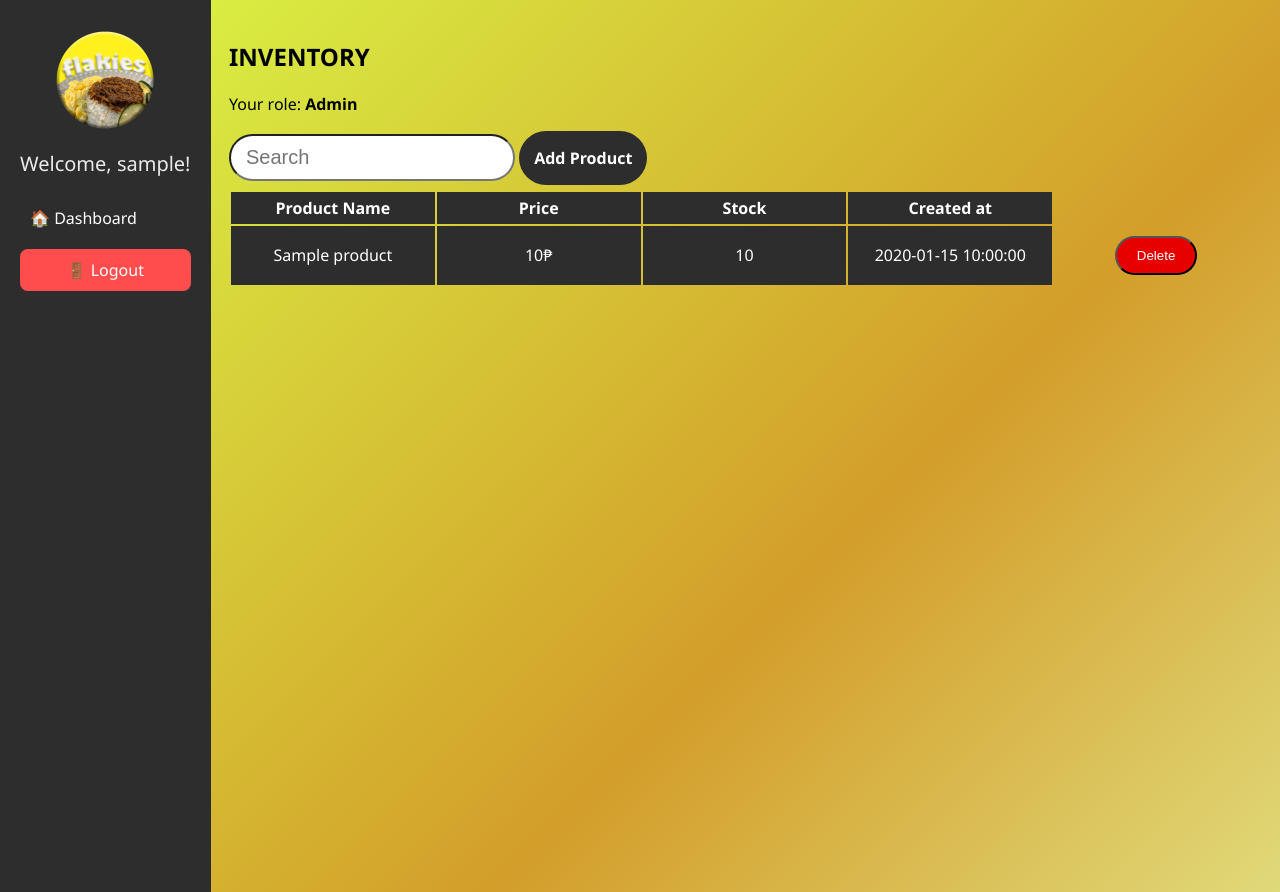
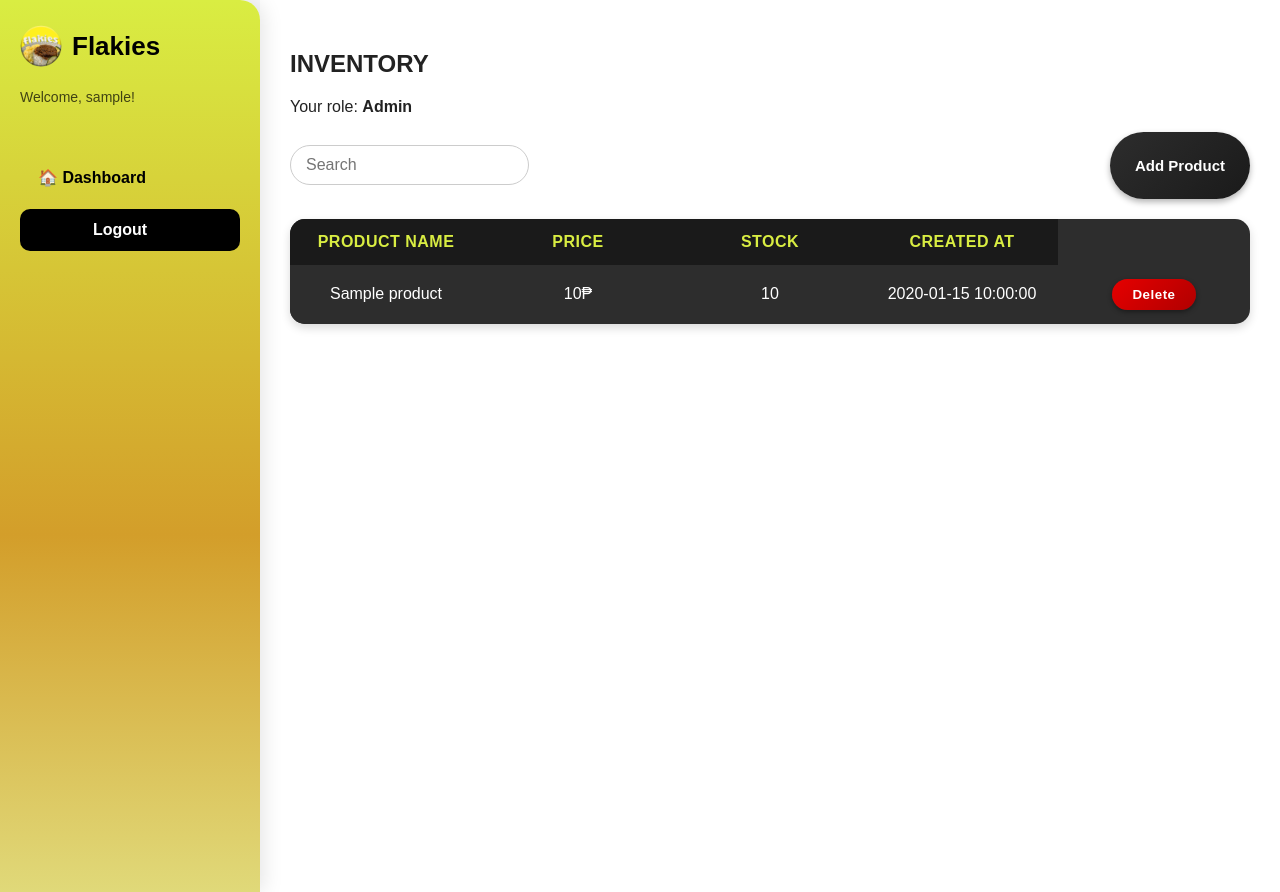
Before and after one commit to unkhown099/Flakies, a PHP site: page /encoder/ENinventory.php in a window 1280 px wide. Run offline with PHP 8.4, Linux system fonts and the light colour scheme; the visitor is signed in with stand-in values (Sample User, id 1); tables that the repository leaves empty or names only in its code hold one stand-in row (values such as "Sample post"); some libraries are stand-ins or nearby versions.

Commit message:
ENCODER DESIGN UPDATED

```diff
--- a/assets/ENcss/EN.css
+++ b/assets/ENcss/EN.css
@@ -1,40 +1,54 @@
 body {
-    margin: 0 !important;
-    padding: 0 !important;
-    font-family: "Segoe UI", sans-serif;
+    margin: 0;
+    padding: 0;
+    font-family: "Poppins", sans-serif;
+    background: #f7f8fa;
+    color: #222;
     display: flex;
     height: 100vh;
 }
 
+/* ===============================
+   SIDEBAR
+==================================*/
 .ENsidebar {
-    width: auto;
-    height: 99vh;
-    background: #2d2d2d;
-    color: #fff;
-    padding: 20px;
+    width: 260px;
+    flex-shrink: 0;
+    background: linear-gradient(180deg, #d9ed42 0%, #d39e2a 60%, #e0d979ff 100%);
+    color: #000;
+    display: flex;
     flex-direction: column;
+    padding: 25px 20px;
+    box-shadow: 4px 0 20px rgba(0, 0, 0, 0.1);
+    border-top-right-radius: 20px;
     position: fixed;
-}
-.ENsidebar .logo {
-    text-align: center;
-    justify-content: center;
-    display: flex;
-    margin-top: 10px;
-}
-.ENsidebar .welcome {
-    text-align: center;
-    font-size: 20px;
+    top: 0;
+    bottom: 0;
+    left: 0;
+    box-sizing: border-box;
 }
 
-.logo img {
-    width: 100px;
-    height: 100px;
+.ENsidebar .logo {
+    display: flex;
+    align-items: center;
+    gap: 10px;
+    font-size: 26px;
+    font-weight: 800;
+    margin-bottom: 8px;
 }
 
-.welcome {
+.ENsidebar .logo img {
+    width: 42px;
+    height: 42px;
+    border-radius: 50%;
+    object-fit: cover;
+}
+
+.ENsidebar .welcome {
     font-size: 14px;
-    margin-bottom: 20px;
-    opacity: 0.9;
+    color: rgba(0, 0, 0, 0.7);
+    margin-bottom: 25px;
+    font-weight: 500;
 }
 
 .ENmenu {
@@ -46,39 +60,88 @@ body {
     margin: 10px 0;
 }
 .ENmenu a {
+      display: flex;
+            align-items: center;
+            gap: 8px;
             text-decoration: none;
+            color: #000;
+            font-weight: 600;
+            padding: 12px 18px;
+            border-radius: 10px;
+            transition: all 0.3s ease;
+        }
+
+
+.ENmenu a.logout-link {
+    color: #ffffff; /* white or any color you like */
+    background-color: #000; /* optional — black button style */
+    font-weight: bold;
+    padding-left: 73px;
+
+}
+.ENmenu a.logout-link:hover {
+
     color: #fff;
-    padding: 10px;
-    display: block;
-    border-radius: 8px;
-    transition: background 0.3s;
 }
 .ENmenu a:hover {
     background: rgba(255, 255, 255, 0.2);
 }
 
 .ENbtn-logout {
-    background: #ff4d4d;
-    color: white;
-    padding: 10px;
+    margin-top: auto;
+    width: 100%;
+    background: linear-gradient(135deg, #000 0%, #222 100%);
+    color: #fff;
+    border: none;
+    border-radius: 10px;
+    font-weight: 600;
+    font-size: 15px;
+    padding: 12px 0;
     text-align: center;
-    border-radius: 8px;
     text-decoration: none;
-    transition: background 0.3s;
+    cursor: pointer;
+    transition: all 0.3s ease;
+    box-shadow: 0 3px 10px rgba(0, 0, 0, 0.25);
+    position: relative;
+    overflow: hidden;
 }
+
+.ENbtn-logout::before {
+    content: "";
+    position: absolute;
+    top: 0;
+    left: -100%;
+    width: 100%;
+    height: 100%;
+    background: linear-gradient(120deg, rgba(255, 255, 255, 0.15), rgba(255, 255, 255, 0));
+    transition: all 0.5s ease;
+}
+
+.ENbtn-logout:hover::before {
+    left: 100%;
+}
+
 .ENbtn-logout:hover {
-    background: #e60000;
+    transform: translateY(-3px);
+    box-shadow: 0 5px 15px rgba(0, 0, 0, 0.3);
+    background: linear-gradient(135deg, #111 0%, #000 100%);
+    border: 1px solid #e0c65a;
 }
+
 
 /*ENInventory.php*/
 .ENmain-content {
     flex-grow: 1;
     padding: 30px;
-    background: linear-gradient(135deg, #d9ed42 0%, #d39e2a 60%, #e0d979ff 100%);
-    margin-left: 209px;
-    padding: 20px;
+    background: #ffffff;
+    margin-left: 260px; /* match sidebar width */
+    width: calc(100% - 260px); /* ensures layout doesn't overlap */
+    min-height: 100vh;
+    box-sizing: border-box;
     overflow-y: auto;
 }
+
+
 .ENmain-content .INENtable {
     text-align: center;
     overflow-x: auto;
@@ -125,55 +188,223 @@ body {
     padding-bottom: 5px;
 }
 
+/* ===== BUTTON CONTAINER ===== */
 .INENbtn-container {
-    font-weight: bold;
+  display: flex;
+  align-items: center;
+  justify-content: space-between;
   flex-wrap: wrap;
   gap: 10px;
+  margin-bottom: 20px;
 }
+
 .INENbtn-container .INENadd-btn {
-    background-color: #2d2d2d;
-    color: white;
-    display: inline-flex;
-    padding-left: 15px;
-    padding-right: 15px;
-    border-radius: 30px;
-    margin-bottom: 5px;
+  background: linear-gradient(135deg, #2d2d2d, #1a1a1a);
+  color: #fff;
+  padding: 10px 25px;
+  border-radius: 50px;
+  font-weight: 600;
+  font-size: 15px;
+  border: none;
+  box-shadow: 0 3px 6px rgba(0,0,0,0.3);
+  transition: all 0.3s ease;
 }
+
 .INENbtn-container .INENadd-btn:hover {
-    background-color: #d9ed42;
+  background: linear-gradient(135deg, #d9ed42, #c0d92b);
   color: #2d2d2d;
+  transform: translateY(-2px);
   cursor: pointer;
 }
+
 .INENbtn-container .INENSearch-Text {
-    font-size: 20px;
-    padding-top: 10px;
-    padding-bottom: 10px;
-    border-radius: 30px;
-    padding-left: 15px;
+  font-size: 16px;
+  padding: 10px 15px;
+  border-radius: 25px;
+  border: 1px solid #ccc;
+  outline: none;
+  transition: all 0.3s ease;
 }
 
+.INENbtn-container .INENSearch-Text:focus {
+  border-color: #d9ed42;
+  box-shadow: 0 0 6px rgba(217, 237, 66, 0.5);
+}
+
+/* ===== TABLE ===== */
+.ENmain-content .INENtable-wrapper {
+  max-height: 400px;
+  overflow-y: auto;
+  border-radius: 15px;
+  box-shadow: 0 4px 10px rgba(0,0,0,0.15);
+  background: #2d2d2d;
+}
+
+.ENmain-content .INENtable {
+  width: 100%;
+  border-collapse: collapse;
+  table-layout: fixed;
+  color: #fff;
+}
+
+.INENtable th,
+.INENtable td {
+  padding: 14px 10px;
+  text-align: center;
+  word-wrap: break-word;
+}
+
+.INENtable th {
+  position: sticky;
+  top: 0;
+  background: #1a1a1a;
+  color: #d9ed42;
+  text-transform: uppercase;
+  letter-spacing: 0.5px;
+  font-weight: 600;
+  z-index: 2;
+}
+
+.INENtable tr {
+  transition: background 0.3s ease;
+}
+
+.INENtable tr:nth-child(even) {
+  background-color: #3a3a3a;
+}
+
+.INENtable tr:hover {
+  background-color: #4a4a4a;
+}
+
+/* ===== DELETE BUTTON ===== */
+.INENtable .INENdel-btn {
+  background: linear-gradient(135deg, #e60000, #b00000);
+  color: #fff;
+  border-radius: 50px;
+  padding: 8px 20px;
+  border: none;
+  font-weight: 600;
+  letter-spacing: 0.5px;
+  transition: all 0.3s ease;
+  box-shadow: 0 2px 5px rgba(0,0,0,0.4);
+}
+
+.INENtable .INENdel-btn:hover {
+  background: linear-gradient(135deg, #ff4747, #ff1a1a);
+  transform: scale(1.05);
+  cursor: pointer;
+}
+
+/* ===== MODAL ===== */
+/* ===== MODAL BACKDROP ===== */
 .INENmodal {
   display: none;
   position: fixed;
   z-index: 1000;
-  left: 0; top: 0;
-  width: 100%; height: 100%;
-  background-color: rgba(0, 0, 0, 0.5);
+  inset: 0;
+  background-color: rgba(0, 0, 0, 0.6);
+  backdrop-filter: blur(4px);
+  animation: fadeIn 0.3s ease;
 }
+
+/* ===== MODAL BOX ===== */
 .INENmodal-content {
-  background-color: #fff;
-  margin: 10% auto;
-  padding: 20px;
-  width: 400px;
-  border-radius: 5px;
+  background: linear-gradient(145deg, #ffffff, #f3f3f3);
+  margin: 8% auto;
+  padding: 30px 40px;
+  width: 420px;
+  border-radius: 16px;
+  box-shadow: 0 10px 25px rgba(0, 0, 0, 0.25);
   position: relative;
+  animation: popIn 0.3s ease;
+  font-family: "Poppins", sans-serif;
 }
+
+/* ===== TITLE ===== */
+.INENmodal-content h2 {
+  font-size: 22px;
+  font-weight: 700;
+  color: #2d2d2d;
+  text-align: center;
+  margin-bottom: 20px;
+}
+
+/* ===== CLOSE BUTTON ===== */
 .INENmodal .close-btn {
   position: absolute;
-  top: 10px; right: 15px;
-  font-size: 24px;
+  top: 12px;
+  right: 15px;
+  font-size: 22px;
+  color: #666;
+  cursor: pointer;
+  transition: color 0.3s ease;
+}
+
+.INENmodal .close-btn:hover {
+  color: #e60000;
+}
+
+/* ===== FORM FIELDS ===== */
+.INENmodal-content form {
+  display: flex;
+  flex-direction: column;
+  gap: 15px;
+}
+
+.INENmodal-content label {
+  font-weight: 600;
+  color: #333;
+  font-size: 15px;
+}
+
+.INENmodal-content input[type="text"],
+.INENmodal-content input[type="number"] {
+  padding: 10px 12px;
+  border: 1px solid #ccc;
+  border-radius: 10px;
+  outline: none;
+  font-size: 15px;
+  transition: border-color 0.3s, box-shadow 0.3s;
+}
+
+.INENmodal-content input:focus {
+  border-color: #d9ed42;
+  box-shadow: 0 0 5px rgba(217, 237, 66, 0.6);
+}
+
+/* ===== SUBMIT BUTTON ===== */
+.INENmodal-content button {
+  background: linear-gradient(135deg, #2d2d2d, #1a1a1a);
+  color: #fff;
+  border: none;
+  border-radius: 30px;
+  padding: 10px 0;
+  font-weight: 600;
+  font-size: 15px;
+  letter-spacing: 0.5px;
+  transition: all 0.3s ease;
   cursor: pointer;
 }
+
+.INENmodal-content button:hover {
+  background: linear-gradient(135deg, #d9ed42, #c0d92b);
+  color: #2d2d2d;
+  transform: translateY(-2px);
+}
+
+/* ===== ANIMATIONS ===== */
+@keyframes fadeIn {
+  from { opacity: 0; }
+  to { opacity: 1; }
+}
+
+@keyframes popIn {
+  from { transform: scale(0.8); opacity: 0; }
+  to { transform: scale(1); opacity: 1; }
+}
+
+
 @media (max-width: 768px) {
     .ENsidebar {
         width: 100%;
--- a/encoder/ENinventory.php
+++ b/encoder/ENinventory.php
@@ -14,15 +14,20 @@
 
 <!DOCTYPE html>
 <html lang="en">
+
 <head>
     <meta charset="UTF-8">
     <title>Flakies | Dashboard</title>
     <link rel="stylesheet" href="../assets/ENcss/EN.css">
+    <script src="https://cdn.jsdelivr.net/npm/sweetalert2@11"></script>
+
 </head>
+
 <body>
     <div class="ENsidebar">
         <div class="logo">
-            <img src="..\assets\pictures\45b0e7c9-8bc1-4ef3-bac2-cfc07174d613.png" alt="Flakies Logo" >
+            <img src="..\assets\pictures\45b0e7c9-8bc1-4ef3-bac2-cfc07174d613.png" alt="Flakies Logo">
+            <span>Flakies</span>
         </div>
         <p class="welcome">Welcome, <?php echo htmlspecialchars($username); ?>!</p>
         <ul class="ENmenu">
@@ -35,7 +40,7 @@
                 </li>
             <?php endif; ?>
             <li>
-                <a href="logout.php" class="ENbtn-logout">🚪 Logout</a>
+                <a href="logout.php" class="logout-link">Logout</a>
             </li>
         </ul>
     </div>
@@ -73,7 +78,7 @@
                             <td class="table-data"><?php echo ($row['stock']); ?></td>
                             <td class="table-data"><?php echo ($row['created_at']); ?></td>
                             <td class="INENdel-btn-container">
-                            <button class="INENdel-btn" data-id="<?php echo $row['id'];?>">Delete</button>
+                                <button class="INENdel-btn" data-id="<?php echo $row['id']; ?>">Delete</button>
                             </td>
                         </tr>
                     <?php endwhile; ?>
@@ -124,16 +129,16 @@
         }
     });
 
-    document.addEventListener("DOMContentLoaded", function () {
+    document.addEventListener("DOMContentLoaded", function() {
         const searchInput = document.querySelector('.INENSearch-Text');
 
-        searchInput.addEventListener('keyup', function () {
+        searchInput.addEventListener('keyup', function() {
             let searchValue = this.value;
 
             let xhr = new XMLHttpRequest();
             xhr.open("GET", "../encoder/ENfunctions/ENsearch_products.php?search=" + encodeURIComponent(searchValue), true);
 
-            xhr.onreadystatechange = function () {
+            xhr.onreadystatechange = function() {
                 if (xhr.readyState === 4 && xhr.status === 200) {
                     document.getElementById('productTableBody').innerHTML = xhr.responseText;
                 }
@@ -142,7 +147,7 @@
             xhr.send();
         });
     });
-    document.addEventListener('click', function (e) {
+    document.addEventListener('click', function(e) {
         if (e.target && e.target.classList.contains('INENdel-btn')) {
             const button = e.target;
             const productId = button.getAttribute('data-id');
@@ -161,8 +166,7 @@
                             // Remove the row from the table
                             const row = button.closest('tr');
                             row.remove();
-                    }
-                    else {
+                        } else {
                             alert("Error deleting product: " + data.message);
                         }
                     })
@@ -173,4 +177,6 @@
         }
     });
 </script>
+
+
 </html>
```
Also changed, not shown: encoder/ENdashboard.php (+7 -3 lines). Lines whose indentation alone changed are shown as unchanged.
